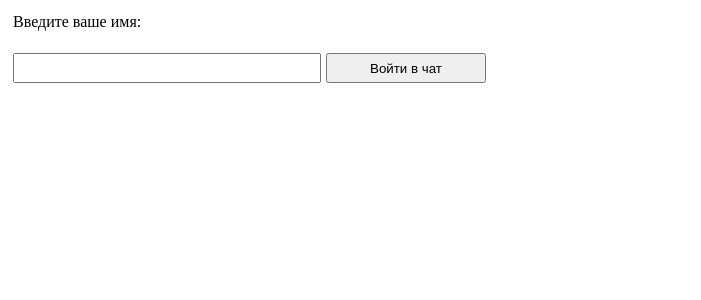
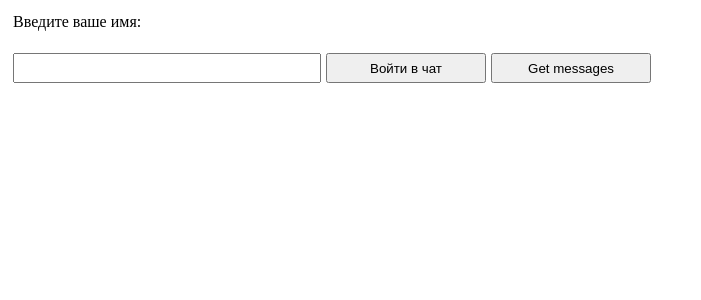
Before and after one commit to botwy/chat_erp_front, a React app: page / in a window 1280 px wide. Shown: the top 300 px of the page, without its empty margins (0-701 px from the left). Built offline with nearby package versions, Linux system fonts and the light colour scheme.

Commit message:
init thunk

```diff
--- a/components/widgets/LoginWidget.js
+++ b/components/widgets/LoginWidget.js
@@ -4,14 +4,15 @@ import PropTypes from 'prop-types';
 import axios from "axios";
 import {connect} from 'react-redux';
 import EventSystem from '../EventSystem';
-import {changeLoginNameAction} from '../actions';
+import {changeLoginNameAction, getChatsAction} from '../actions';
 
-const LoginWidget = (props) =>(
+const LoginWidget = (props) => (
     <div style={style.column}>
         <p style={style.row}>Введите ваше имя: </p>
         <div style={style.row}>
             <input style={style.inputMessage} value={props.loginName} onChange={props.onchangeLoginName}></input>
             <button style={style.buttons} onClick={EventSystem.events.loginTry}>Войти в чат</button>
+            <button style={style.buttons} onClick={props.onGetMessages}>Get messages</button>
         </div>
     </div>
 );
@@ -25,6 +26,16 @@ export default connect(
     store => ({loginName: store.loginName}),
     (dispatch, props) => ({
         onchangeLoginName: event => dispatch(changeLoginNameAction(event.target.value)),
+        onGetMessages: () =>
+            dispatch(
+                dispatch => axios.get('http://localhost:8080/chat/allchats')
+                    .then((response) => {
+                        const newMessages = response.data.reverse();
+                        dispatch(getChatsAction(newMessages));
+                        console.log(newMessages);
+                    })
+                    .catch((errror) => console.error(errror))
+            )
 
     })
 )(LoginWidget);
--- a/main.js
+++ b/main.js
@@ -2,17 +2,22 @@ import React from 'react';
 import ReactDOM from 'react-dom';
 import App from './components/App';
 
-import { createStore, compose } from 'redux';
+import { createStore, compose, applyMiddleware } from 'redux';
 import { Provider } from 'react-redux';
-import axios from "axios";
+import thunk from 'redux-thunk';
+
 import EventSystem from "./components/EventSystem";
 import reducer from "./components/reducer";
+
 
 const createStoreWithDevTools = compose(
     global.devToolsExtension ? global.devToolsExtension() : f => f,
 )(createStore);
 
-const store = createStoreWithDevTools(reducer, {login:false, loginName: '', senderName: '', msgForSend:'', messages: null, exitFromChat: false});
+const store = createStoreWithDevTools(reducer
+    , {login:false, loginName: '', senderName: '', msgForSend:'', messages: null, exitFromChat: false}
+    ,applyMiddleware(thunk)
+);
 
 //const store = createStore(reducer, {login:false, loginName: '', senderName: '', msgForSend:'', messages: null, exitFromChat: false});
 EventSystem.store = store;
--- a/package.json
+++ b/package.json
@@ -27,6 +27,7 @@
     "react-redux": "^5.0.4",
     "react-render-visualizer": "^0.2.2",
     "redux": "^3.6.0",
+    "redux-devtools-extension": "^2.13.2",
     "redux-thunk": "^2.2.0"
   }
 }
```
Lines whose indentation alone changed are shown as unchanged.
